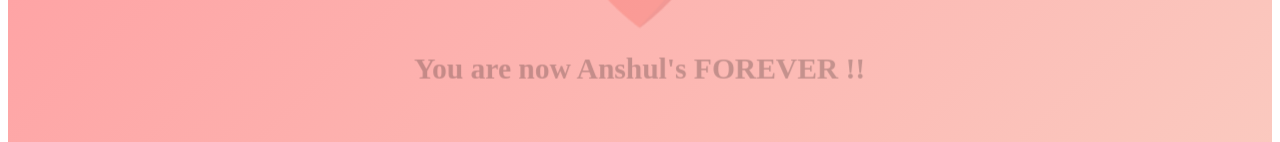
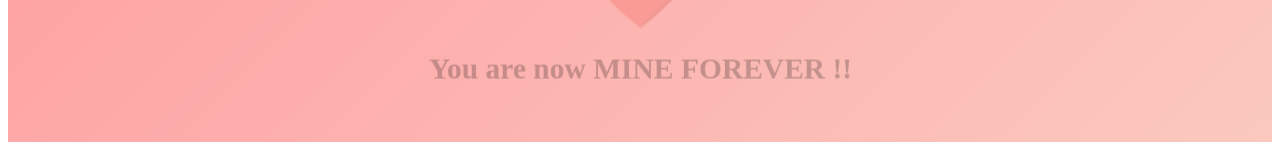
Before and after one commit to anshul3012/valentine, a Vue app: page / in a window 1280 px wide. Both pictures are taken after a click on the button "Yes 💖". Shown: the part 391-533 px from the top of the page. Built offline with nearby package versions, Linux system fonts and the light colour scheme; the HTML template or start-up script is replaced by a standard one.

Commit message:
make it general app

```diff
--- a/src/App.vue
+++ b/src/App.vue
@@ -88,7 +88,7 @@ function onYes() {
     <!-- Final Screen -->
     <div v-if="showFinal" class="final">
       <div class="heart">❤️</div>
-      <h1>You are now Anshul's FOREVER !!</h1>
+      <h1>You are now MINE FOREVER !!</h1>
     </div>
 
     <!-- Main Card -->
```
